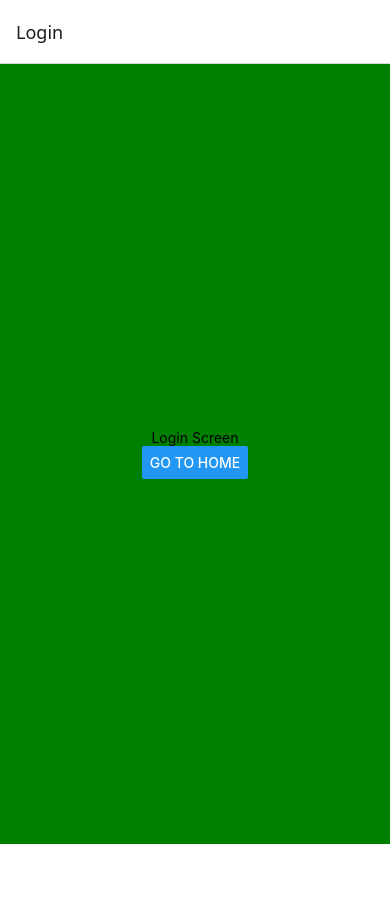
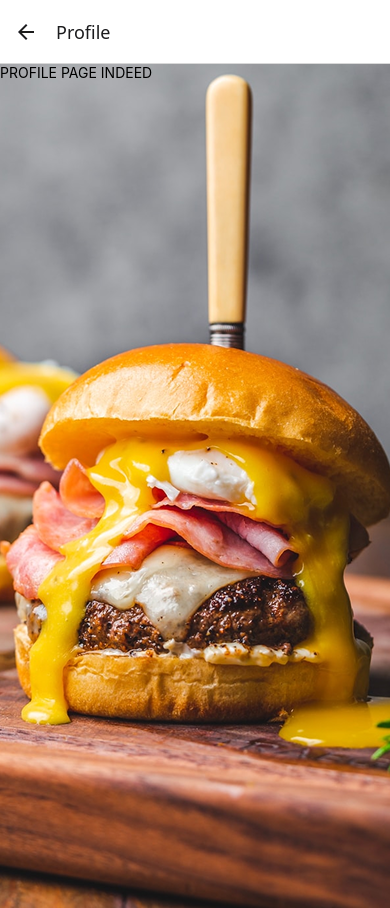
Before and after one commit to Cedric-Raichand/Seledah, a React Native app: screen /Profile in a window 390 px wide. Before the commit the page ends 844 px from the top, so only its background shows below. Built offline with nearby package versions, Linux system fonts and the light colour scheme.

Commit message:
update app Seledah

```diff
--- a/App.js
+++ b/App.js
@@ -3,6 +3,7 @@ import { createNativeStackNavigator } from "@react-navigation/native-stack";
 
 import Login from "./screens/Login";
 import Home from "./screens/Home";
+import Profile from "./screens/Profile";
 
 const Stack = createNativeStackNavigator();
 
@@ -12,6 +13,7 @@ export default function App() {
       <Stack.Navigator>
         <Stack.Screen name="Login" component={Login} />
         <Stack.Screen name="Home" component={Home} />
+        <Stack.Screen name="Profile" component={Profile} />
       </Stack.Navigator>
     </NavigationContainer>
   );
--- a/screens/Home.js
+++ b/screens/Home.js
@@ -1,38 +1,12 @@
-import { View, Text, StyleSheet, ImageBackground } from "react-native";
+import {View, Text, StyleSheet,Button} from "react-native"
 
-export default function Home() {
-  return (
-    <ImageBackground source = {require("../assets/unsplash_-GFCYhoRe48.png")} style={{flex:1}}>
-
-
+export default function Home({navigation}){
+  return(
     <View>
-      <Text style={styles.out}>Home Screen for trial cedr </Text>
+      <Text>WELCOME TO THE HOME PAGE</Text>
+      <Button
+      title="GO TO PROFILE PAGE"
+      onPress={()=>navigation.navigate("Profile")}/>
     </View>
-    </ImageBackground>
-  );
+  )
 }
-const styles = StyleSheet.create({
-  out:{
-    textAlign:"center",
-    justifyContent:"center",
-    marginTop:20,
-    color:"blue"
-  },
-
-})
-
-
-const book = StyleSheet.create({
-    outer:{
-        flex:1,
-        alignItems:"center",
-        justifyContent:"center",
-        backgroundColor:"lightgreen"
-    },
-    inner:{
-        fontSize:25,
-        color:"blue"
-
-    }
-
-})
--- a/screens/Login.js
+++ b/screens/Login.js
@@ -1,23 +1,11 @@
-import { View, Text, Button, StyleSheet } from "react-native";
+import {View, Button, StyleSheet, Text} from "react-native"
 
-export default function Login({ navigation }) {
-  return (
-    <View style={book.first}>
-      <Text>Login Screen</Text>
-
+export default function Login({navigation}){
+  return(
+    <View>
       <Button
-        title="Go to Home"
-        onPress={() => navigation.navigate("Home")}
-      />
+      title="GO TO HOME"
+      onPress={()=>navigation.navigate("Home")}/>
     </View>
-  );
+  )
 }
-
-const book = StyleSheet.create({
-    first:{
-        backgroundColor:"green",
-        alignItems:"center",
-        justifyContent:"center",
-        flex:1
-    }
-})
--- /dev/null
+++ b/screens/Profile.js
@@ -0,0 +1,12 @@
+import {View, Text, StyleSheet,ImageBackground} from "react-native"
+
+export default function Profile({navigaion}){
+    return(
+    <ImageBackground source ={require("../assets/unsplash_-GFCYhoRe48.png")} style={{flex:1}}>
+        <View>
+            <Text>PROFILE PAGE INDEED</Text>
+        </View>
+
+    </ImageBackground>
+    )
+}
```
